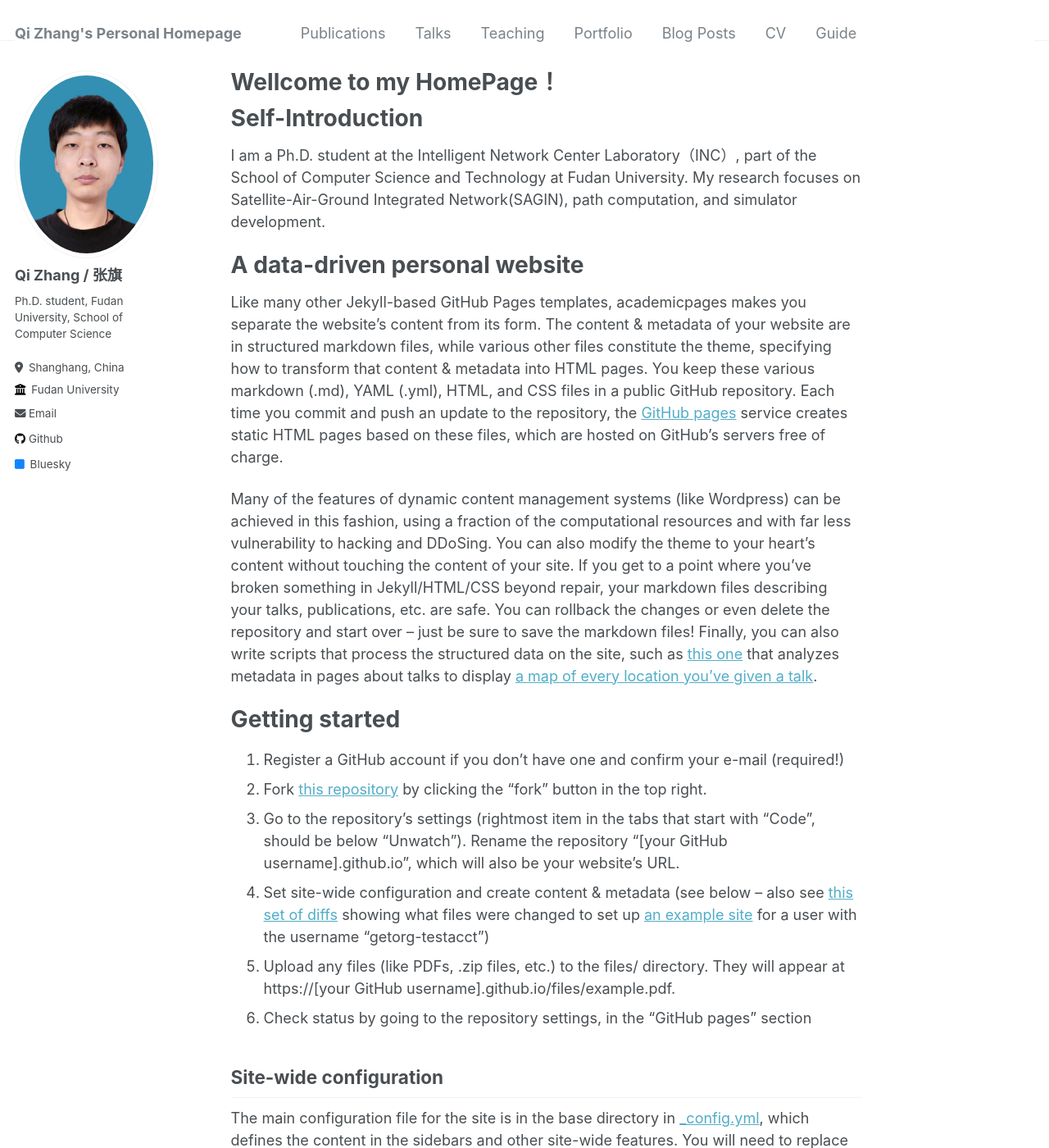
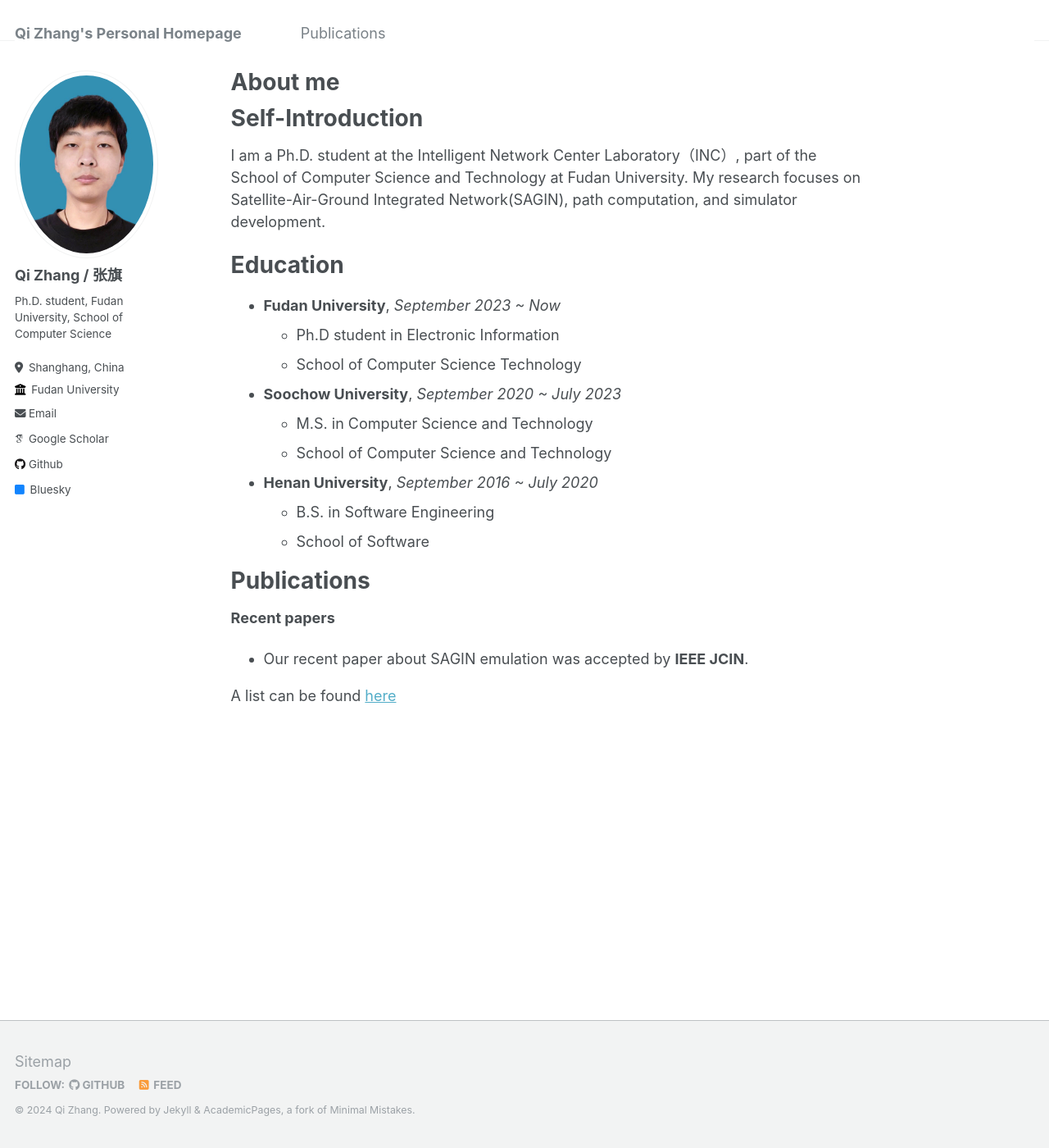
Before and after one commit to ChuHuaYuan/ChuHuaYuan.github.io, a Jekyll site: the page built from _pages/about.md, in a window 1280 px wide and 1400 px high. Shown: the whole window at 82% size. Built offline with Jekyll 4.4.1, drawn with Linux system fonts in a browser that asks for light colours; some web fonts are replaced; some of the changed text lies outside the part shown.

Commit message:
主页面更新

```diff
--- a/_config.yml
+++ b/_config.yml
@@ -32,7 +32,7 @@ author:
 
   # Academic websites
   arxiv            : # URL - Update with the correct link to your profile
-  googlescholar    : # "https://scholar.google.com/citations?user=PS_CX0AAAAAJ"
+  googlescholar    : "https://scholar.google.com/citations?user=7K0s54kAAAAJ"
   impactstory      : # URL
   orcid            : # "http://orcid.org/yourorcidurl"
   pubmed           : # "https://www.ncbi.nlm.nih.gov/pubmed/?term=john+snow"
--- a/_pages/about.md
+++ b/_pages/about.md
@@ -1,6 +1,6 @@
 ---
 permalink: /
-title: "Wellcome to my HomePage！"
+title: "About me"
 author_profile: true
 redirect_from:
   - /about/
@@ -13,44 +13,23 @@ I am a Ph.D. student at the Intelligent Network Center Laboratory（INC）, part
 <!-- Recently, I have been exploring topics such as **integrated space-air-ground networks**, **satellite network routing**, **simulators**, and **mobile edge computing**. -->
 
 
+Education
+======
+* **Fudan University**, _September 2023 ~ Now_
+  * Ph.D student in Electronic Information
+  * School of Computer Science Technology
 
+* **Soochow University**, _September 2020 ~ July 2023_
+  * M.S. in Computer Science and Technology
+  * School of Computer Science and Technology
 
+* **Henan University**, _September 2016 ~ July 2020_
+  * B.S. in Software Engineering
+  * School of Software
 
-A data-driven personal website
+Publications
 ======
-Like many other Jekyll-based GitHub Pages templates, academicpages makes you separate the website's content from its form. The content & metadata of your website are in structured markdown files, while various other files constitute the theme, specifying how to transform that content & metadata into HTML pages. You keep these various markdown (.md), YAML (.yml), HTML, and CSS files in a public GitHub repository. Each time you commit and push an update to the repository, the [GitHub pages](https://pages.github.com/) service creates static HTML pages based on these files, which are hosted on GitHub's servers free of charge.
+**Recent papers**
+  * Our recent paper about SAGIN emulation was accepted by **IEEE JCIN**.
 
-Many of the features of dynamic content management systems (like Wordpress) can be achieved in this fashion, using a fraction of the computational resources and with far less vulnerability to hacking and DDoSing. You can also modify the theme to your heart's content without touching the content of your site. If you get to a point where you've broken something in Jekyll/HTML/CSS beyond repair, your markdown files describing your talks, publications, etc. are safe. You can rollback the changes or even delete the repository and start over -- just be sure to save the markdown files! Finally, you can also write scripts that process the structured data on the site, such as [this one](https://github.com/academicpages/academicpages.github.io/blob/master/talkmap.ipynb) that analyzes metadata in pages about talks to display [a map of every location you've given a talk](https://academicpages.github.io/talkmap.html).
-
-Getting started
-======
-1. Register a GitHub account if you don't have one and confirm your e-mail (required!)
-1. Fork [this repository](https://github.com/academicpages/academicpages.github.io) by clicking the "fork" button in the top right.
-1. Go to the repository's settings (rightmost item in the tabs that start with "Code", should be below "Unwatch"). Rename the repository "[your GitHub username].github.io", which will also be your website's URL.
-1. Set site-wide configuration and create content & metadata (see below -- also see [this set of diffs](http://archive.is/3TPas) showing what files were changed to set up [an example site](https://getorg-testacct.github.io) for a user with the username "getorg-testacct")
-1. Upload any files (like PDFs, .zip files, etc.) to the files/ directory. They will appear at https://[your GitHub username].github.io/files/example.pdf.
-1. Check status by going to the repository settings, in the "GitHub pages" section
-
-Site-wide configuration
-------
-The main configuration file for the site is in the base directory in [_config.yml](https://github.com/academicpages/academicpages.github.io/blob/master/_config.yml), which defines the content in the sidebars and other site-wide features. You will need to replace the default variables with ones about yourself and your site's github repository. The configuration file for the top menu is in [_data/navigation.yml](https://github.com/academicpages/academicpages.github.io/blob/master/_data/navigation.yml). For example, if you don't have a portfolio or blog posts, you can remove those items from that navigation.yml file to remove them from the header.
-
-Create content & metadata
-------
-For site content, there is one markdown file for each type of content, which are stored in directories like _publications, _talks, _posts, _teaching, or _pages. For example, each talk is a markdown file in the [_talks directory](https://github.com/academicpages/academicpages.github.io/tree/master/_talks). At the top of each markdown file is structured data in YAML about the talk, which the theme will parse to do lots of cool stuff. The same structured data about a talk is used to generate the list of talks on the [Talks page](https://academicpages.github.io/talks), each [individual page](https://academicpages.github.io/talks/2012-03-01-talk-1) for specific talks, the talks section for the [CV page](https://academicpages.github.io/cv), and the [map of places you've given a talk](https://academicpages.github.io/talkmap.html) (if you run this [python file](https://github.com/academicpages/academicpages.github.io/blob/master/talkmap.py) or [Jupyter notebook](https://github.com/academicpages/academicpages.github.io/blob/master/talkmap.ipynb), which creates the HTML for the map based on the contents of the _talks directory).
-
-**Markdown generator**
-
-I have also created [a set of Jupyter notebooks](https://github.com/academicpages/academicpages.github.io/tree/master/markdown_generator
-) that converts a CSV containing structured data about talks or presentations into individual markdown files that will be properly formatted for the academicpages template. The sample CSVs in that directory are the ones I used to create my own personal website at stuartgeiger.com. My usual workflow is that I keep a spreadsheet of my publications and talks, then run the code in these notebooks to generate the markdown files, then commit and push them to the GitHub repository.
-
-How to edit your site's GitHub repository
-------
-Many people use a git client to create files on their local computer and then push them to GitHub's servers. If you are not familiar with git, you can directly edit these configuration and markdown files directly in the github.com interface. Navigate to a file (like [this one](https://github.com/academicpages/academicpages.github.io/blob/master/_talks/2012-03-01-talk-1.md) and click the pencil icon in the top right of the content preview (to the right of the "Raw | Blame | History" buttons). You can delete a file by clicking the trashcan icon to the right of the pencil icon. You can also create new files or upload files by navigating to a directory and clicking the "Create new file" or "Upload files" buttons.
-
-Example: editing a markdown file for a talk
-![Editing a markdown file for a talk](/images/editing-talk.png)
-
-For more info
-------
-More info about configuring academicpages can be found in [the guide](https://academicpages.github.io/markdown/). The [guides for the Minimal Mistakes theme](https://mmistakes.github.io/minimal-mistakes/docs/configuration/) (which this theme was forked from) might also be helpful.
+A list can be found [here](https://ChuHuaWu.github.io/publications/)
```
Also changed, not shown: _data/navigation.yml (+12 -12 lines), _publications/2010-10-01-paper-title-number-2.md (deleted, +0 -12 lines), _publications/2015-10-01-paper-title-number-3.md (deleted, +0 -12 lines).
